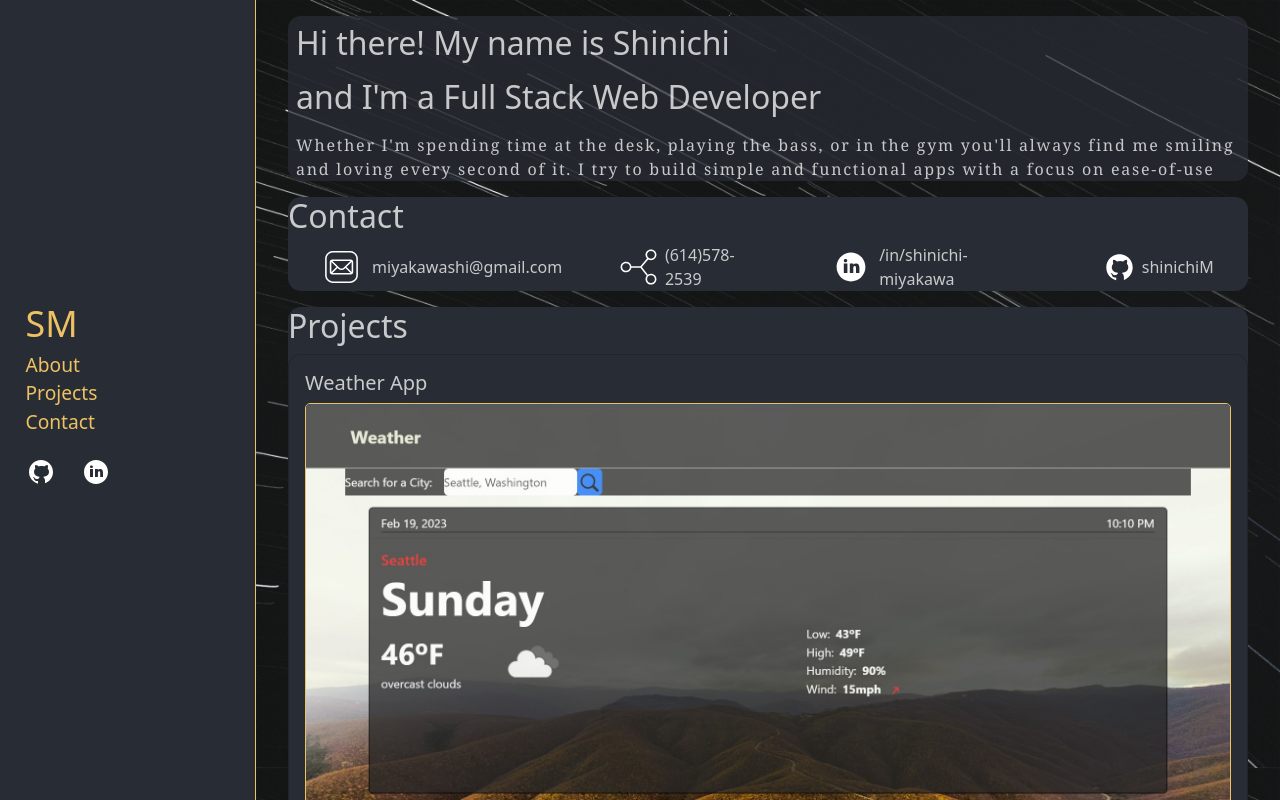
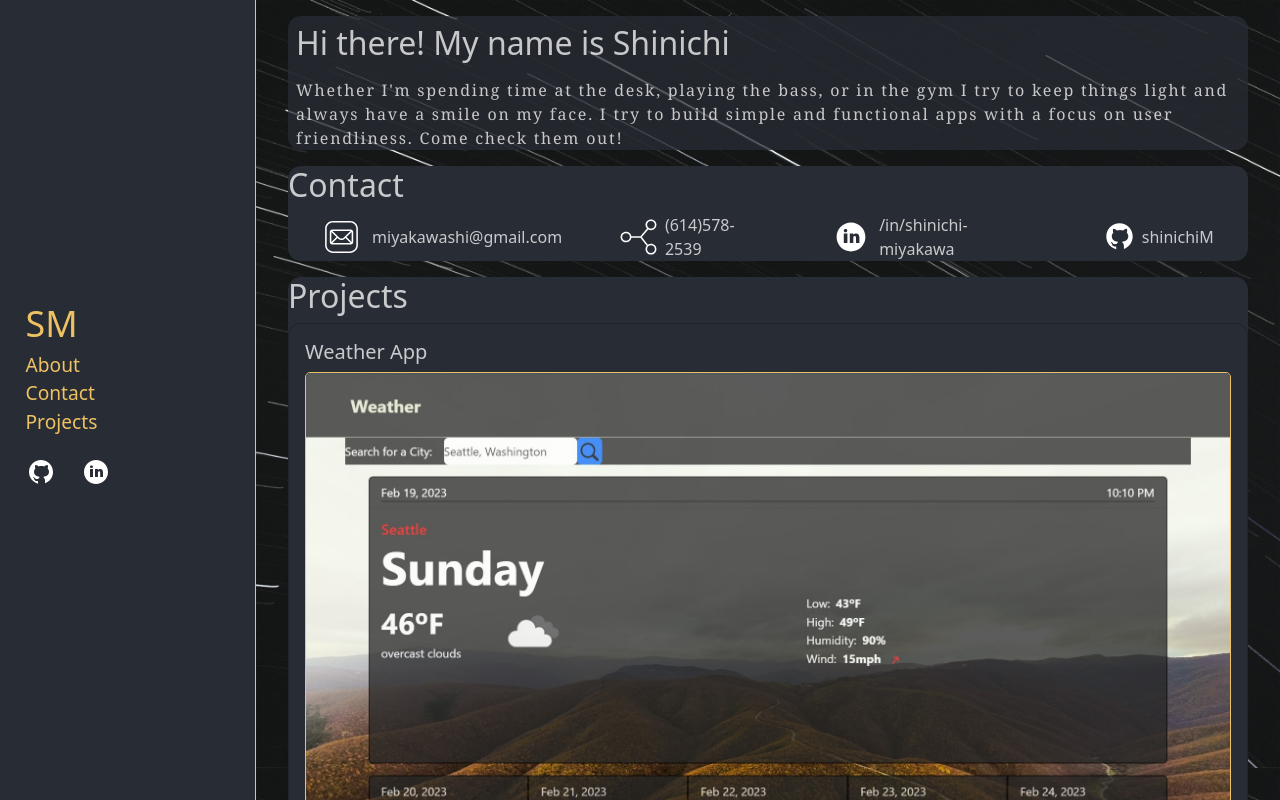
Before and after one commit to ShinichiM/sm-page, a React (Create React App) app in the folder my-app/: page / in a window 1280 px wide. Built offline with nearby package versions, Linux system fonts and the light colour scheme.

Commit message:
Smooth scroll and label edits

```diff
--- a/my-app/public/index.html
+++ b/my-app/public/index.html
@@ -12,6 +12,12 @@
       user's mobile device or desktop. See https://developers.google.com/web/fundamentals/web-app-manifest/
     -->
     <link rel="manifest" href="%PUBLIC_URL%/manifest.json" />
+    <style>
+      *,
+      html {
+        scroll-behavior: smooth !important;
+      }
+    </style>
     <!--
       Notice the use of %PUBLIC_URL% in the tags above.
       It will be replaced with the URL of the `public` folder during the build.
--- a/my-app/src/Components/NavbarComponent.tsx
+++ b/my-app/src/Components/NavbarComponent.tsx
@@ -18,7 +18,6 @@ export const NavbarComponent = () => {
             style={{ color: "#eec262" }}
             className="px-4"
             // href={`${window.location.origin}`}
-
             href="#home"
           >
             SM
@@ -43,14 +42,14 @@ export const NavbarComponent = () => {
                 <Nav.Link href="#about" style={{ color: "eec262 !important" }}>
                   About
                 </Nav.Link>
+                <Nav.Link href="#contact" style={{ color: "eec262" }}>
+                  Contact
+                </Nav.Link>
                 <Nav.Link
                   href={`${window.location.origin}/#projects`}
                   style={{ color: "eec262" }}
                 >
-                  Work
-                </Nav.Link>
-                <Nav.Link href="#contact" style={{ color: "eec262" }}>
-                  Contact
+                  Projects
                 </Nav.Link>
               </Nav>
             </Offcanvas.Body>
@@ -75,13 +74,13 @@ export const NavbarComponent = () => {
               </a>
             </li>
             <li>
-              <a href="#projects" className="" style={{ fontSize: "1.5vw" }}>
-                Projects
+              <a className="" href="#contact" style={{ fontSize: "1.5vw" }}>
+                Contact
               </a>
             </li>
             <li>
-              <a className="" href="#contact" style={{ fontSize: "1.5vw" }}>
-                Contact
+              <a href="#projects" className="" style={{ fontSize: "1.5vw" }}>
+                Projects
               </a>
             </li>
             <li>
--- a/my-app/src/pages/About.tsx
+++ b/my-app/src/pages/About.tsx
@@ -18,12 +18,12 @@ export const About = () => {
           alt="selfie"
         /> */}
         <h2 className="content-spacing">Hi there! My name is Shinichi</h2>
-        <h2 className="content-spacing">and I'm a Full Stack Web Developer</h2>
       </div>
       <article className="content-spacing text-color font-family">
-        Whether I'm spending time at the desk, playing the bass, or in the gym
-        you'll always find me smiling and loving every second of it. I try to
-        build simple and functional apps with a focus on ease-of-use
+        Whether I'm spending time at the desk, playing the bass, or in the gym I
+        try to keep things light and always have a smile on my face. I try to
+        build simple and functional apps with a focus on user friendliness. Come
+        check them out!
       </article>
     </div>
   );
```
